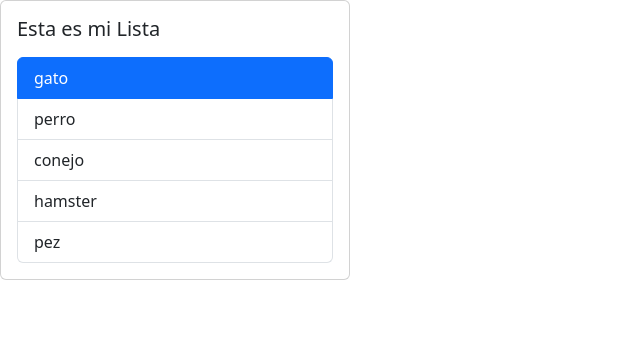
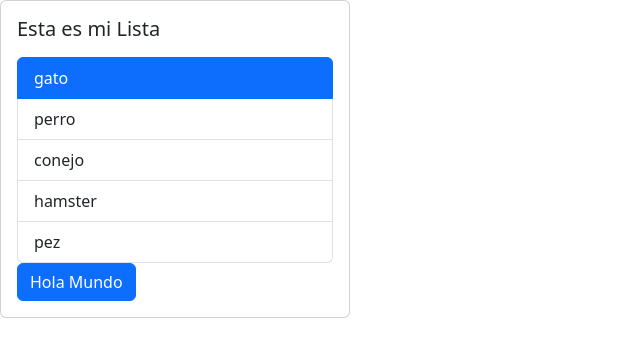
Before and after one commit to luissalinas54/react_junior, a React (Vite) app: page / in a window 1280 px wide. Shown: the top 356 px of the page, without its empty margins (0-640 px from the left). Built offline with nearby package versions, Linux system fonts and the light colour scheme.

Commit message:
Ejemplo de boton

```diff
--- a/src/App.tsx
+++ b/src/App.tsx
@@ -1,7 +1,13 @@
 import Card, { CardBody } from "./components/Card";
 import List from "./components/List";
+import Button from "./components/Button";
+import { useState } from "react";
 
 function App() {
+  //CREAMOS LA FUNCION PARA VER EL ESTADO DEL BOTON
+  const [isLoading, setIsLoading] = useState(false);
+  const handleClick = () => setIsLoading(!isLoading);
+
   const list = ["gato", "perro", "conejo", "hamster", "pez"];
   //const list: string[] = [];
 
@@ -23,6 +29,9 @@
         //text="Este es el contenido de la tarjeta que vamos a utilizar"
       />
       {contenido}
+      <Button isLoading={isLoading} onClick={handleClick}>
+        Hola Mundo
+      </Button>
     </Card>
   );
 }
--- /dev/null
+++ b/src/components/Button.tsx
@@ -0,0 +1,26 @@
+import { type ReactNode } from "react";
+
+type Props = {
+  children: ReactNode;
+  isLoading: boolean;
+  onClick?: () => void;
+};
+
+function Button({ children, isLoading, onClick }: Props) {
+  return (
+    <button
+      type="button"
+      className={`btn btn-${isLoading ? "secondary" : "primary"}`}
+      onClick={onClick}
+      disabled={isLoading}
+    >
+      {isLoading ? "Cargando..." : children}
+    </button>
+
+    // <button type="button" className="btn btn-secondary">
+    //   Secondary
+    // </button>
+  );
+}
+
+export default Button;
```
